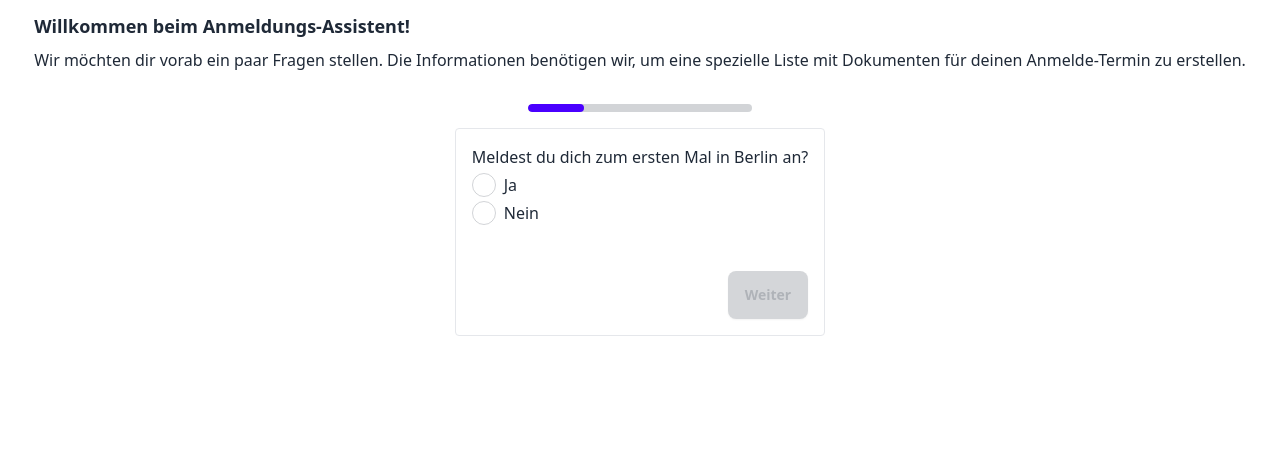
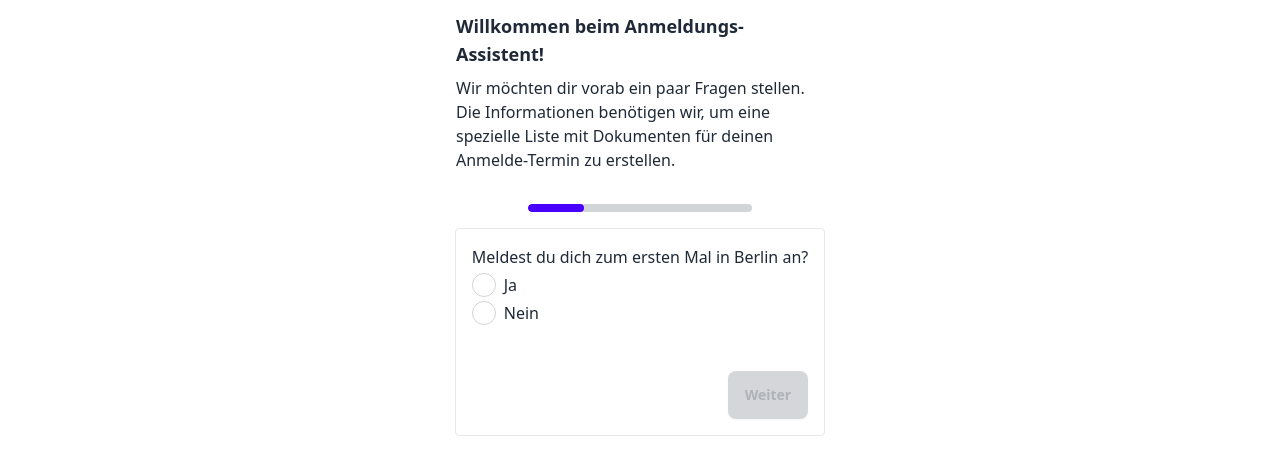
Before and after one commit to technologiestiftung/registration-assistant, a React (Vite) app: page / in a window 1280 px wide. Shown: the top 474 px of the page. Built offline with nearby package versions, Linux system fonts and the light colour scheme.

Commit message:
fix: add min-w and max-w for intro text
Signed-off-by: Raphael Arce <raphael.arce@ts.berlin>

```diff
--- a/src/App.tsx
+++ b/src/App.tsx
@@ -4,7 +4,7 @@ function App() {
   return (
     <>
       <main className="flex flex-col items-center gap-6 px-5">
-        <div className="flex flex-col gap-2 pt-3">
+        <div className="flex min-w-[22rem] max-w-[26rem] flex-col gap-2 px-6 pt-3">
           <h1 className="text-lg font-bold">
             Willkommen beim Anmeldungs-Assistent!
           </h1>
```
